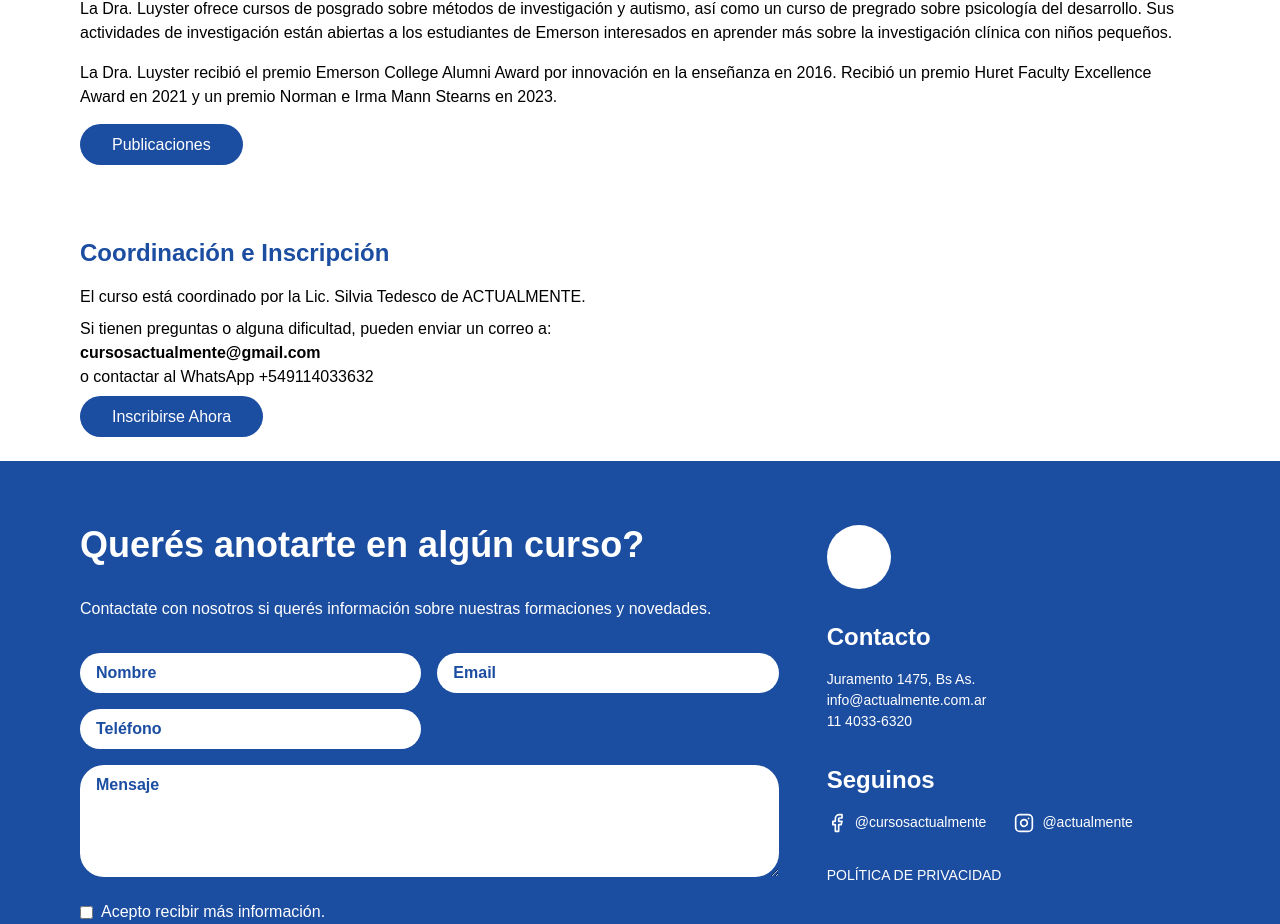
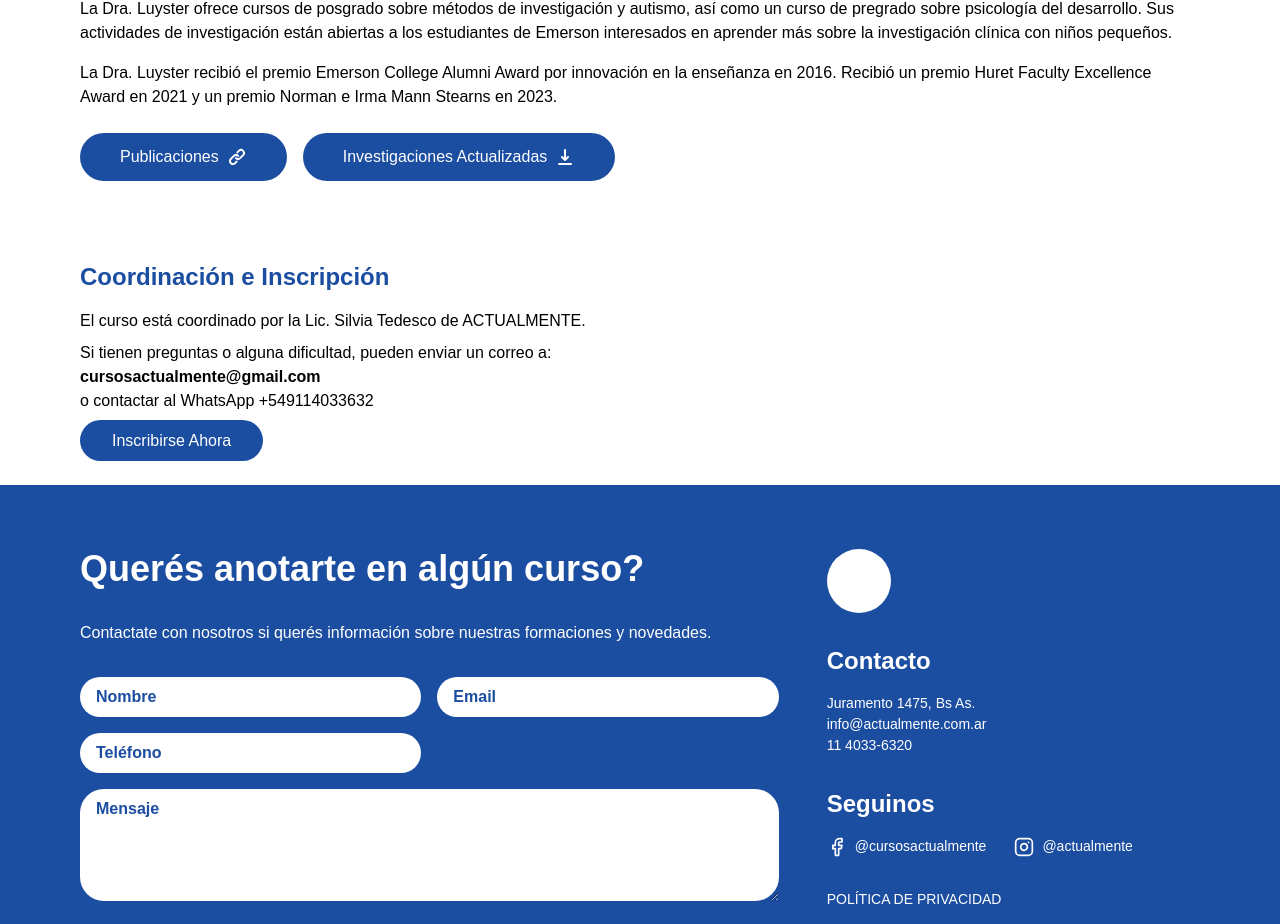
Before and after one commit to tomaslami/act-upd, a Next.js app: page /cursos/ados in a window 1280 px wide. Shown: the part 1179-2103 px from the top of the page. Built offline with nearby package versions, Linux system fonts and the light colour scheme; a web font is replaced by a local one.

Commit message:
Dra CV in ados added - contact me button fixed

```diff
--- a/src/app/cursos/ados/page.tsx
+++ b/src/app/cursos/ados/page.tsx
@@ -9,6 +9,7 @@ const CourseSection = ({ title, children }: { title: string, children: React.Rea
 )
 
 export default function ADOS2CourseInfo() {
+
   return (
     <div className="md:px-20 px-5 bg-white rounded-lg pt-[100px]">
       <div className="flex flex-col md:flex-row items-center mb-8">
@@ -63,9 +64,31 @@ export default function ADOS2CourseInfo() {
           <p className="mb-6">
             La Dra. Luyster recibió el premio Emerson College Alumni Award por innovación en la enseñanza en 2016. Recibió un premio Huret Faculty Excellence Award en 2021 y un premio Norman e Irma Mann Stearns en 2023.
           </p>
-          <Link href="https://emerson.edu/faculty-staff-directory/rhiannon-luyster#publicaciones" className="bg-blue text-white hover:bg-blue2 py-3 px-8 rounded-3xl" target='_blank'>
-            Publicaciones
-          </Link>
+          <div className="flex space-x-4">
+            {/* Enlace a publicaciones */}
+            <Link
+              href="https://emerson.edu/faculty-staff-directory/rhiannon-luyster#publicaciones"
+              className="bg-blue text-white hover:bg-blue2 py-3 px-10 rounded-3xl flex justify-center items-center flex-row"
+            >
+              <span className="mr-2">Publicaciones</span>
+              <svg xmlns="http://www.w3.org/2000/svg" className="h-5 w-5" viewBox="0 0 20 20" fill="currentColor">
+                <path fillRule="evenodd" d="M12.586 4.586a2 2 0 112.828 2.828l-3 3a2 2 0 01-2.828 0 1 1 0 00-1.414 1.414 4 4 0 005.656 0l3-3a4 4 0 00-5.656-5.656l-1.5 1.5a1 1 0 101.414 1.414l1.5-1.5zm-5 5a2 2 0 012.828 0 1 1 0 101.414-1.414 4 4 0 00-5.656 0l-3 3a4 4 0 105.656 5.656l1.5-1.5a1 1 0 10-1.414-1.414l-1.5 1.5a2 2 0 11-2.828-2.828l3-3z" clipRule="evenodd" />
+              </svg>
+            </Link>
+
+            {/* Enlace para descargar el CV */}
+            <a
+              href="/Luyster_CV_2024.pdf"
+              download="Prueba"
+              className="bg-blue text-white hover:bg-blue2 py-3 px-10 rounded-3xl flex justify-center items-center flex-row"
+            >
+              <span className="mr-2">Investigaciones Actualizadas</span>
+              <svg xmlns="http://www.w3.org/2000/svg" className="h-5 w-5" viewBox="0 0 20 20" fill="currentColor">
+                <path fillRule="evenodd" d="M3 17a1 1 0 011-1h12a1 1 0 110 2H4a1 1 0 01-1-1zm3.293-7.707a1 1 0 011.414 0L9 10.586V3a1 1 0 112 0v7.586l1.293-1.293a1 1 0 111.414 1.414l-3 3a1 1 0 01-1.414 0l-3-3a1 1 0 010-1.414z" clipRule="evenodd" />
+              </svg>
+            </a>
+          </div>
+
         </div>
       </CourseSection>
       <CourseSection title="Coordinación e Inscripción">
--- a/src/app/cursos/teacch/page.tsx
+++ b/src/app/cursos/teacch/page.tsx
@@ -1,11 +1,11 @@
 "use client"
 import React, { useCallback, useMemo } from 'react'
 import Image from 'next/image'
-import { Button } from "@/components/ui/button"
 import { Card, CardContent, CardHeader, CardTitle } from "@/components/ui/card"
 import {
   Calendar, Clock, Users, Book
 } from 'lucide-react'
+import Link from 'next/link'
 
 // Reusable components
 const SectionHeader = (({ title, className }: { title: string; className?: string }) => (
@@ -158,9 +158,9 @@ export default function Home() {
               <p className="font-bold mb-2">cursosactualmente@gmail.com</p>
               <p className="mb-4">o contactar al WhatsApp +549114033632</p>
             </div>
-            <Button className="bg-blue text-white hover:bg-blue2">
+            <Link href="#contact" className="bg-blue text-white hover:bg-blue2">
               Contactar Ahora
-            </Button>
+            </Link>
           </div>
         </div>
       </section>
```
Also changed, not shown: 1 other file (tests, documents, lock files or other folders).
